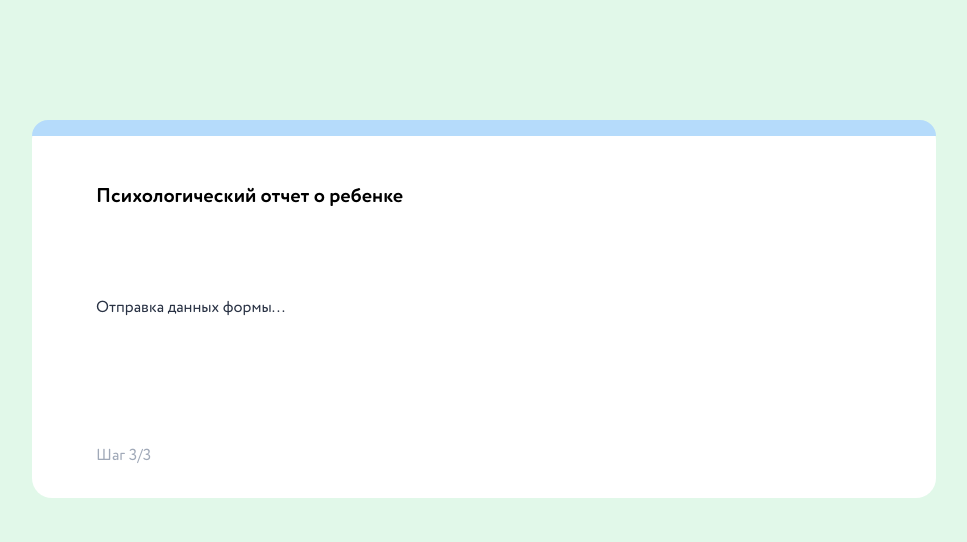
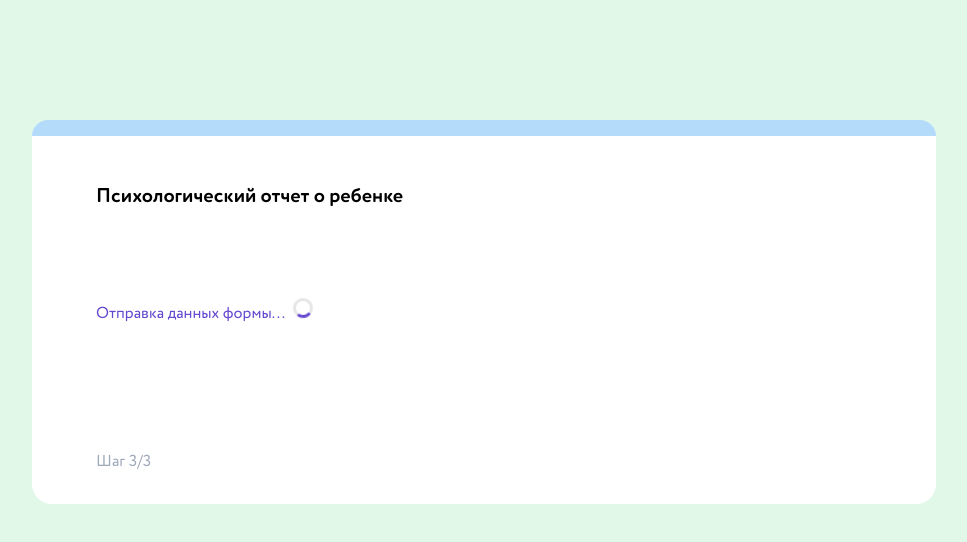
Before and after one commit to eegrishina/ai-school-kid, a React (Vite) app: page /ai-school-kid/result in a window 1280 px wide. Shown: the top 542 px of the page, without its empty margins (156-1123 px from the left). Built offline with nearby package versions, Linux system fonts and the light colour scheme.

Commit message:
Style: Update style and add spinner

```diff
--- /dev/null
+++ b/src/components/Spinner.tsx
@@ -0,0 +1,22 @@
+import styled, { keyframes } from 'styled-components';
+
+const spin = keyframes`
+    to {
+        transform: rotate(360deg);
+    }
+`;
+
+const SpinnerStl = styled.div`
+    display: inline-block;
+    width: 20px;
+    height: 20px;
+    border: 3px solid rgba(0, 0, 0, 0.1);
+    border-top-color: ${({ theme }) => theme.colors.violet};
+    border-radius: 50%;
+    animation: ${spin} 1s linear infinite;
+    margin-left: 8px;
+`;
+
+export default function Spinner() {
+    return <SpinnerStl />;
+}
--- a/src/pages/QuestionsPage.tsx
+++ b/src/pages/QuestionsPage.tsx
@@ -109,6 +109,12 @@ const QuestionsPageStl = styled.div`
             height: 16px;
             width: 100%;
             background-color: ${({ theme }) => theme.colors.blue050};
+            &:first-child {
+                border-top-left-radius: 20px;
+            }
+            &:last-child {
+                border-top-right-radius: 20px;
+            }
         }
         div.filled {
             height: 16px;
--- a/src/pages/ResultPage.tsx
+++ b/src/pages/ResultPage.tsx
@@ -2,6 +2,7 @@ import styled from 'styled-components';
 import { useEffect, useState } from "react";
 import { useAppSelector } from "../hooks/useAppSelector";
 import type { ReportStatusResponse } from "../types";
+import Spinner from "../components/Spinner";
 
 export default function ResultPage() {
     const [status, setStatus] = useState<'в обработке' | 'готово' | 'ошибка' | 'отправка'>('отправка');
@@ -59,9 +60,19 @@ export default function ResultPage() {
                 <h2>Психологический отчет о ребенке</h2>
 
                 <div>
-                    {status === 'отправка' && <p>Отправка данных формы...</p>}
-                    {status === 'в обработке' && <p>Анализ в процессе...</p>}
-                    {status === 'готово' && pdfUrl && <p>Отчет готов!</p>}
+                    {status === 'отправка' && (
+                        <div className="loading">
+                            Отправка данных формы...
+                            <Spinner />
+                        </div>
+                    )}
+                    {status === 'в обработке' && (
+                        <div className="loading">
+                            Анализ в процессе...
+                            <Spinner />
+                        </div>
+                    )}
+                    {status === 'готово' && pdfUrl && <p className="done">Отчет готов!</p>}
 
                     {status === 'ошибка' && (
                         <p className="error">
@@ -119,6 +130,15 @@ const ResultPageStl = styled.div`
         flex-direction: column;
         gap: 64px;
         padding: 48px 64px 0;
+
+        .loading {
+            display: flex;
+            align-items: baseline;
+            color: ${({ theme }) => theme.colors.violet};
+        }
+        .done {
+            color: ${({ theme }) => theme.colors.blue100};
+        }
         .error {
             color: ${({ theme }) => theme.colors.red};
         }
--- a/src/pages/UploadImagesPage.tsx
+++ b/src/pages/UploadImagesPage.tsx
@@ -94,6 +94,12 @@ const UploadImagesPageStl = styled.div`
             height: 16px;
             width: 100%;
             background-color: ${({ theme }) => theme.colors.blue050};
+            &:first-child {
+                border-top-left-radius: 20px;
+            }
+            &:last-child {
+                border-top-right-radius: 20px;
+            }
         }
         div.filled {
             height: 16px;
```
